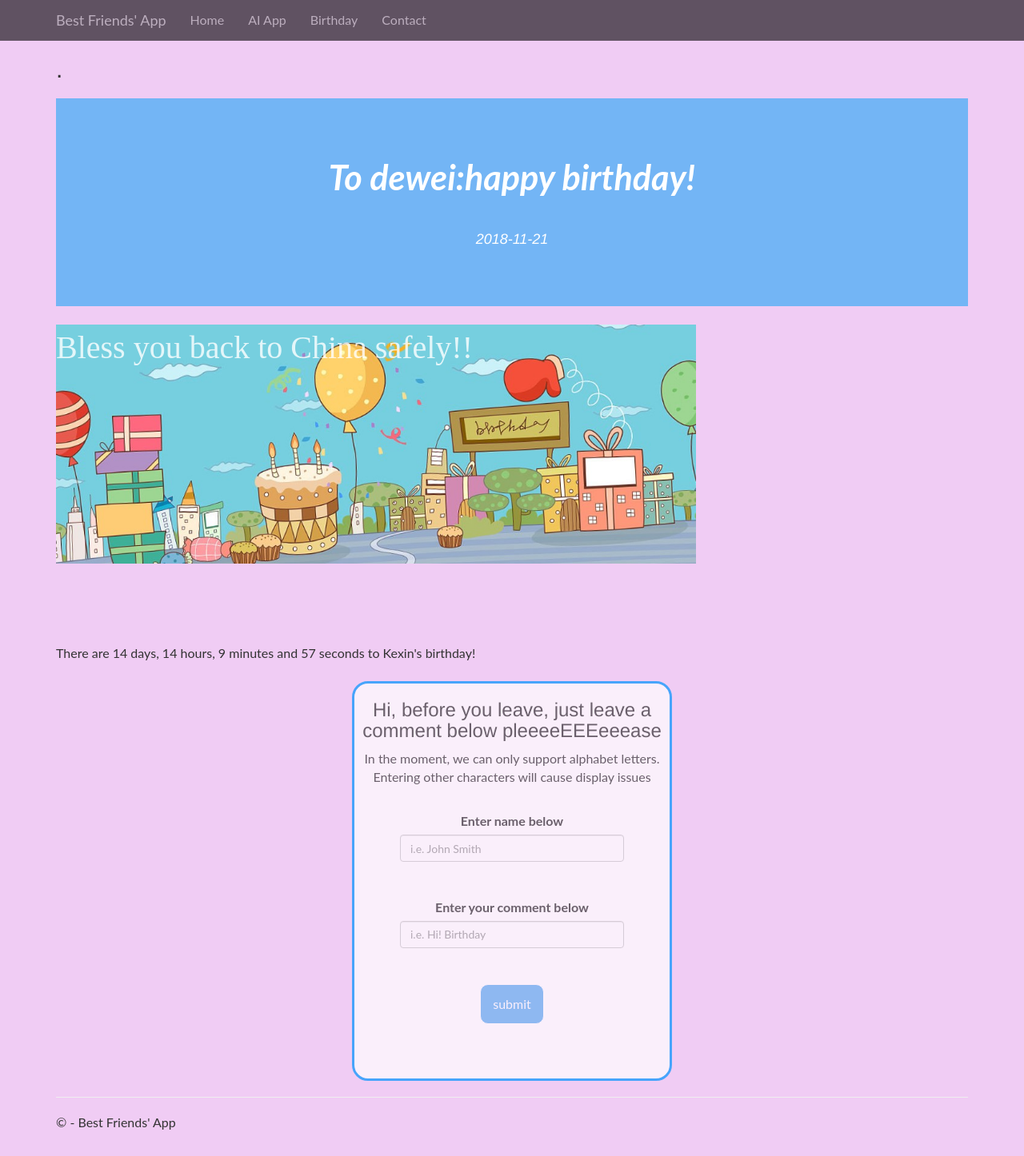
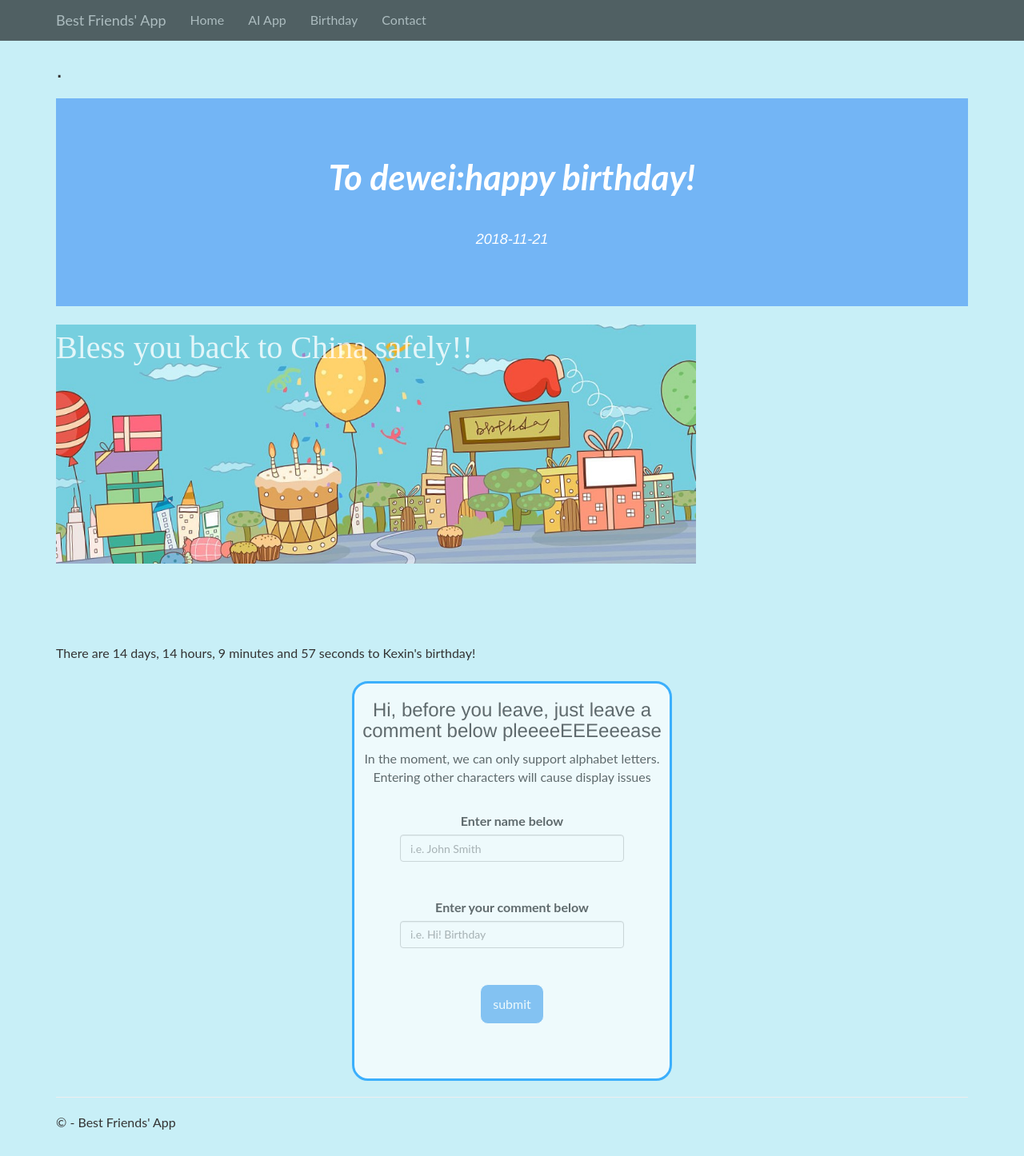
Before and after one commit to deweiliu/best-friends, a Django app: template BestFriends/app/templates/app/birthday.html in a window 1280 px wide. Shown: the whole page at 80% size. Run offline with Django 3.2, Linux system fonts and the light colour scheme; the template is opened without the code that fills it, so the values that code supplies are empty; some libraries are stand-ins or nearby versions.

Commit message:
Backgroud color changed.

```diff
--- a/BestFriends/app/templates/app/ai.html
+++ b/BestFriends/app/templates/app/ai.html
@@ -4,6 +4,9 @@
 <h1>Conversational Robert</h1>
 <h2>Welcome {{username}}</h2>
 <style type="text/css">
+    body {
+        background-color:#c8eff7;
+    }
 	.talk_con{
 		width:700px;
 		height:600px;
--- a/BestFriends/app/templates/app/birthday.html
+++ b/BestFriends/app/templates/app/birthday.html
@@ -3,6 +3,9 @@
 {% block content %}
 
 <style>
+    body {
+    background-color:#c8eff7;
+    }
     #deiwei_birthday {
 	background: #73b5f5;
 }
@@ -33,7 +36,7 @@
         height: 600px;
         border: 3px solid #66b0f1;
         margin:auto;
-        border-radius: 10px;
+        border-radius: 30px;
         text-align: left;
         background: #ffffff;
         opacity: 0.8;
@@ -71,9 +74,7 @@
         color:white;
         background:#66b0f1;
     }
-    body {
-        background-color:#f0ccf4;
-    }
+
 </style>
 
 <h2>{{ title }}.</h2>
```
